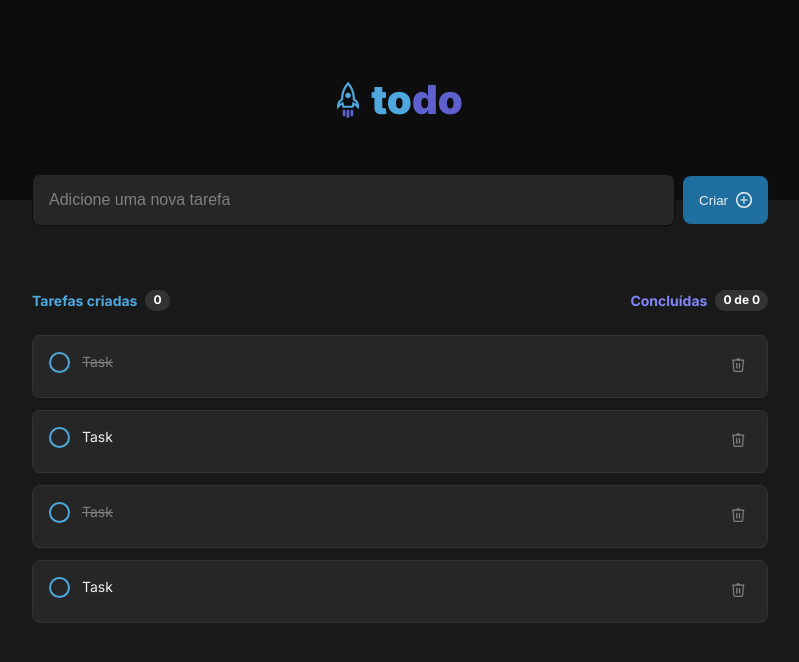
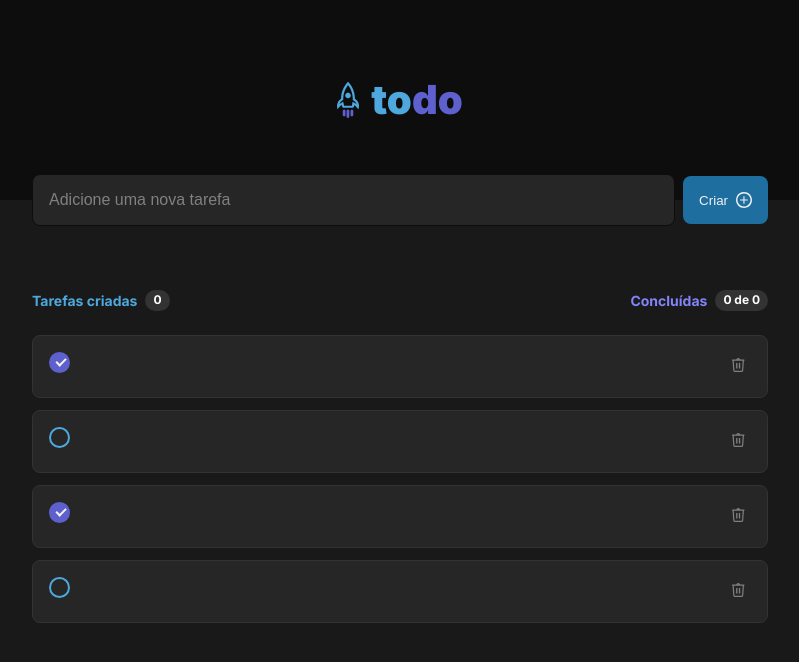
Before and after one commit to hanyelC/react-todo, a React (Vite) app: page / in a window 1280 px wide. Shown: the top 662 px of the page, without its empty margins (240-1039 px from the left). Built offline with nearby package versions, Linux system fonts and the light colour scheme.

Commit message:
feat: accept props on Task component

```diff
--- a/src/components/Task/index.tsx
+++ b/src/components/Task/index.tsx
@@ -4,14 +4,22 @@ import styles from './styles.module.css';
 
 interface Props {
   done?: boolean;
+  onRemoveTask: () => void;
+  onToggleTask: () => void;
+  text: string;
 }
 
-export function Task({ done = false }: Props) {
+export function Task({
+  done = false,
+  onRemoveTask,
+  onToggleTask,
+  text
+}: Props) {
   return (
     <div className={`${styles.task} ${done ? styles['task-done'] : ''}`}>
-      <Checkbox />
-      <span>Task</span>
-      <DeleteButton />
+      <Checkbox checked={done} onChange={onToggleTask} />
+      <span>{text}</span>
+      <DeleteButton onClick={onRemoveTask}  />
     </div>
   );
 }
```
